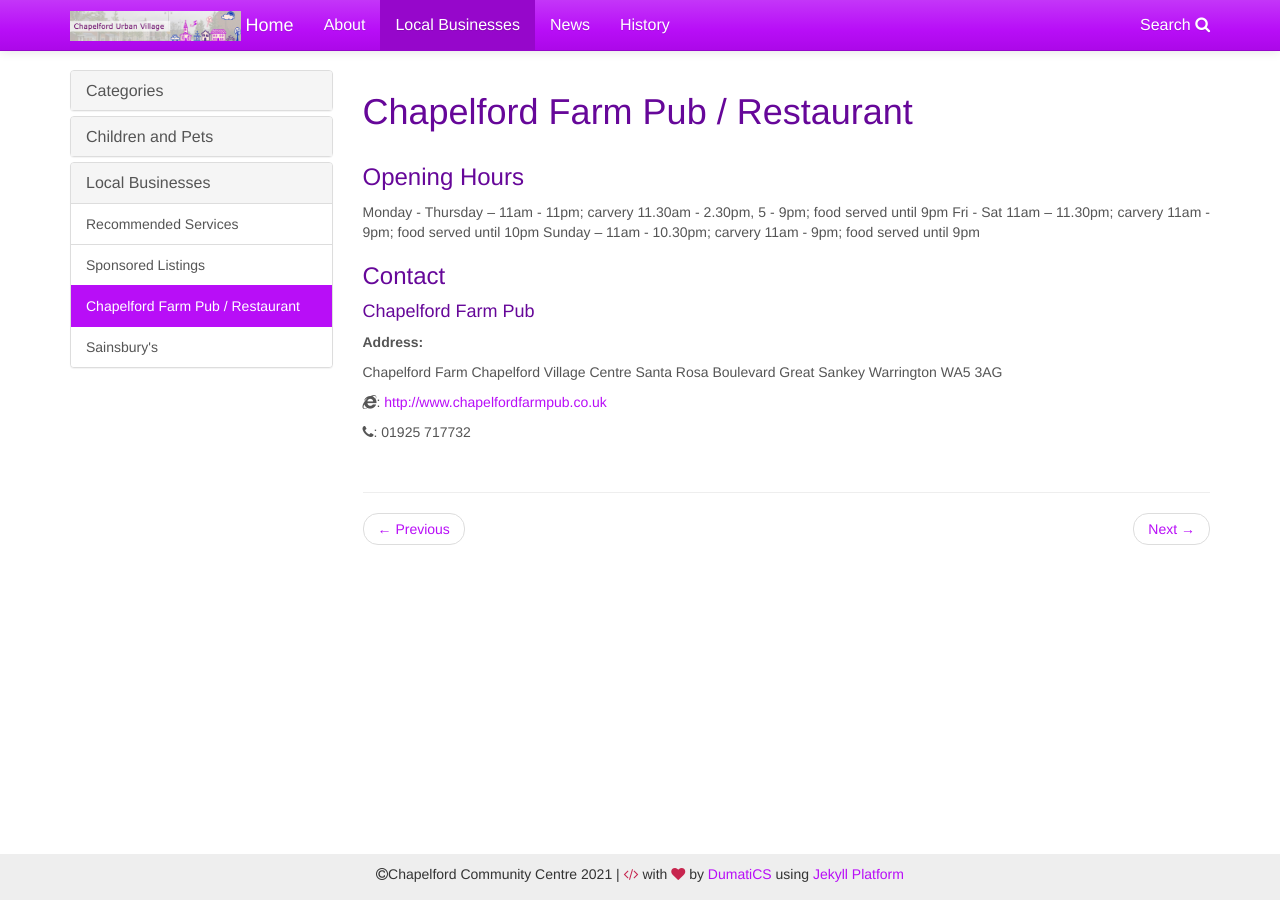
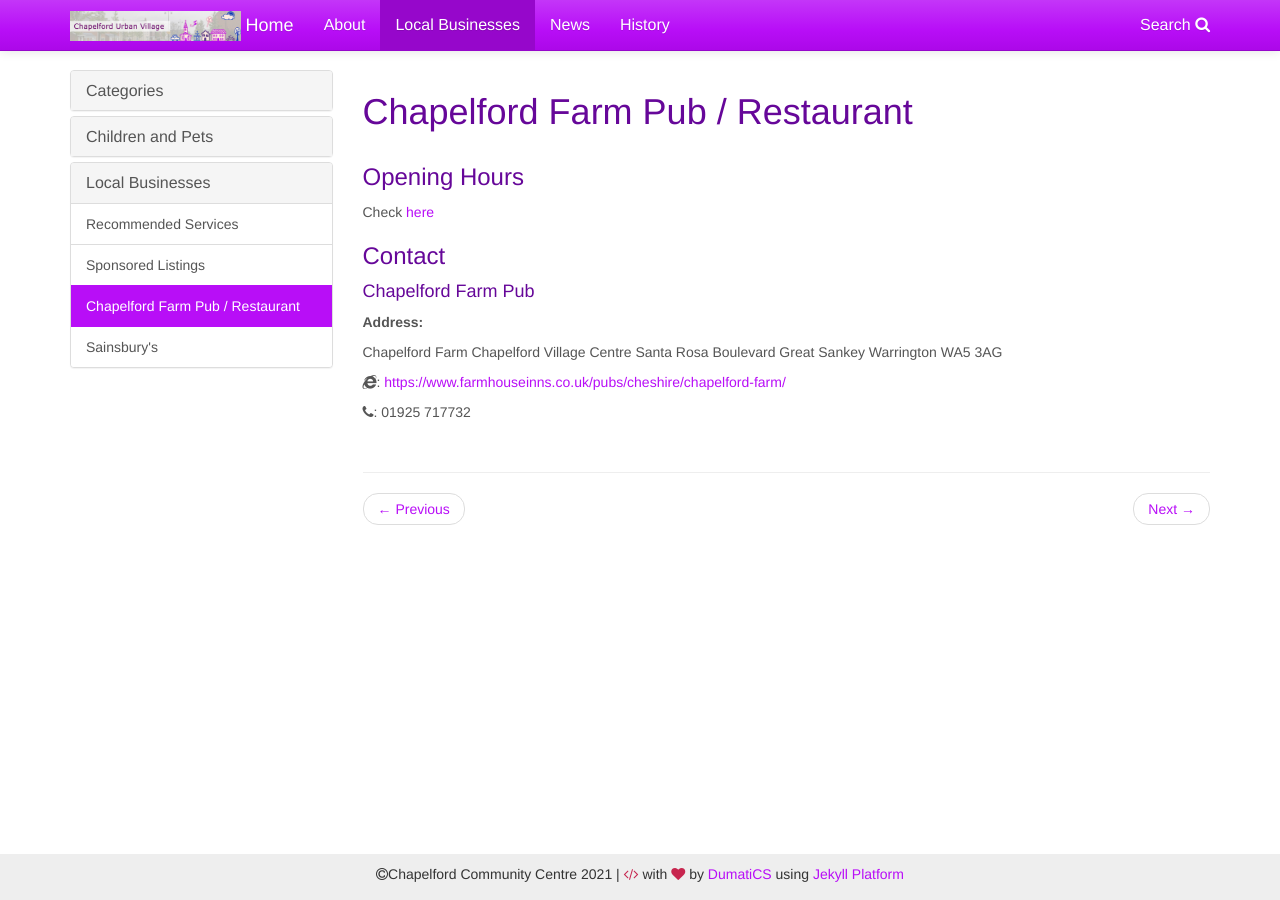
Before and after one commit to chapelford-community-centre/chapelford-community-centre.github.io, a Jekyll site: the page built from _docs/local_business/chapelfordfarm.md, in a window 1280 px wide. Built offline with Jekyll 4.4.1, drawn with Linux system fonts in a browser that asks for light colours; nearby versions of some CDN libraries.

Commit message:
Update chapelfordfarm.md

```diff
--- a/_docs/local_business/chapelfordfarm.md
+++ b/_docs/local_business/chapelfordfarm.md
@@ -5,9 +5,7 @@
 
 ### Opening Hours
 
-Monday - Thursday -- 11am - 11pm; carvery 11.30am - 2.30pm, 5 - 9pm; food served until 9pm
-Fri - Sat 11am -- 11.30pm; carvery 11am - 9pm; food served until 10pm
-Sunday -- 11am - 10.30pm; carvery 11am - 9pm; food served until 9pm
+Check [here](https://www.farmhouseinns.co.uk/pubs/cheshire/chapelford-farm/location/)
 
 ### Contact
 
@@ -22,6 +20,6 @@
 Warrington
 WA5 3AG
 
-<i class="fa fa-internet-explorer"/>: [http://www.chapelfordfarmpub.co.uk](http://www.chapelfordfarmpub.co.uk)
+<i class="fa fa-internet-explorer"/>: [https://www.farmhouseinns.co.uk/pubs/cheshire/chapelford-farm/](https://www.farmhouseinns.co.uk/pubs/cheshire/chapelford-farm/)
 
 <i class="fa fa-phone"/>: 01925 717732
```
